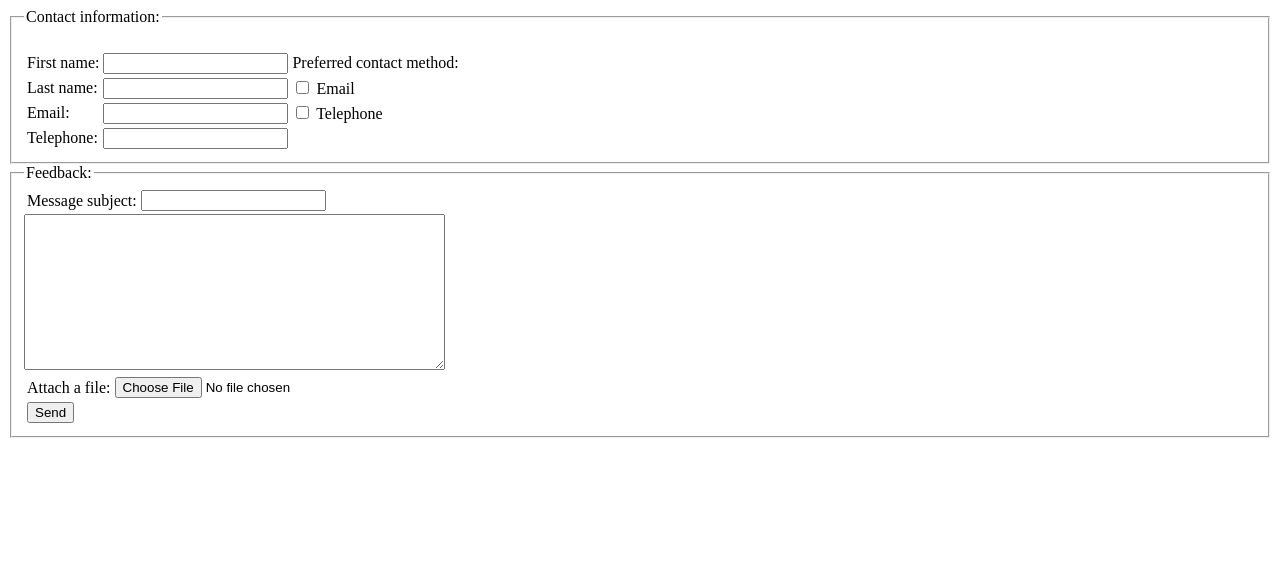
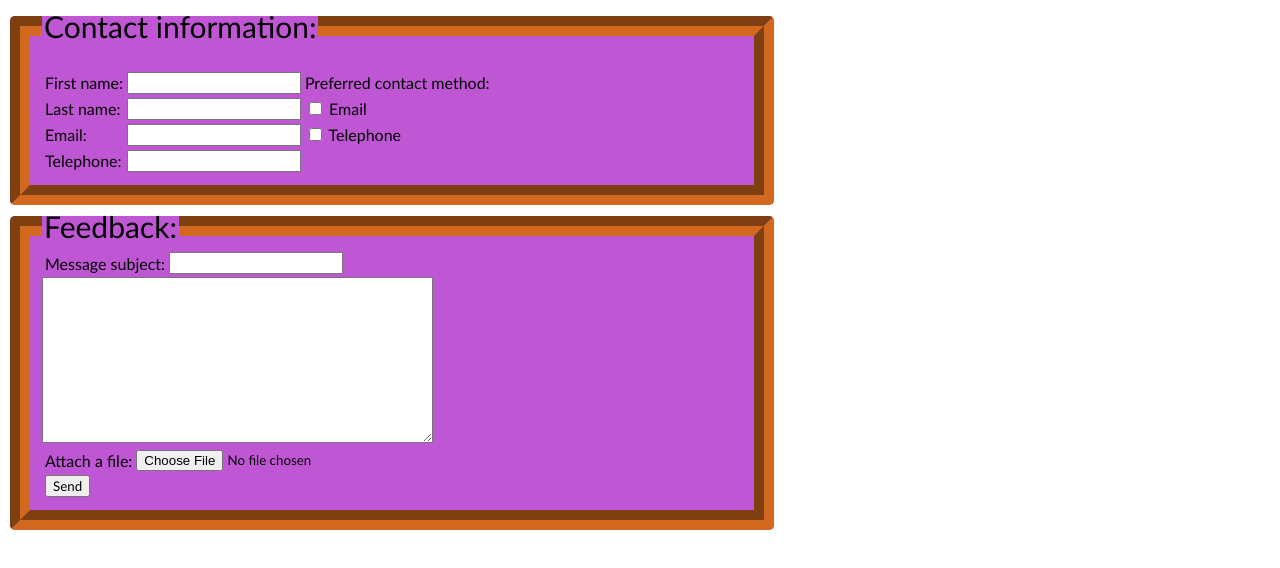
Before and after one commit to Mio-Auri/Webteknologiat, a plain HTML site: page Lomaketehtävä/lomake.html in a window 1280 px wide. Drawn offline with Linux system fonts and the light colour scheme.

Commit message:
color and border update

```diff
--- a/Lomaketehtävä/lomake.html
+++ b/Lomaketehtävä/lomake.html
@@ -1,5 +1,9 @@
 <!DOCTYPE html>
 <html>
+
+<head>
+    <link href="./styles.css" type="text/css" rel="stylesheet" charset="UTF-8">
+</head>
 
 <body>
 
--- /dev/null
+++ b/Lomaketehtävä/styles.css
@@ -0,0 +1,21 @@
+* {
+    font-family: 'Trebuchet MS', 'Lucida Sans Unicode', 'Lucida Grande', 'Lucida Sans', Arial, sans-serif;
+}
+
+body {
+    width: 60%;
+}
+
+fieldset {
+    background-color: rgb(191, 87, 212);
+    border-radius: 5px;
+    border-style: groove;
+    border-width: 20px;
+    border-color: chocolate;
+    margin-bottom: 3px;
+}
+
+legend {
+
+    font-size: 30px;
+}
--- a/tehtävä/style.css
+++ b/tehtävä/style.css
@@ -1,3 +1,9 @@
+body {
+    width:
+}
+
 h1 {
     font-family: 'Courier New', Courier, monospace;
+    color: blue;
+    letter-spacing: 15px;
 }
```
Also changed, not shown: tehtävä/1.html (deleted, +0 -4 lines), tehtävä/index.html (+2 -1 lines), tehtävä/1.css (deleted).
